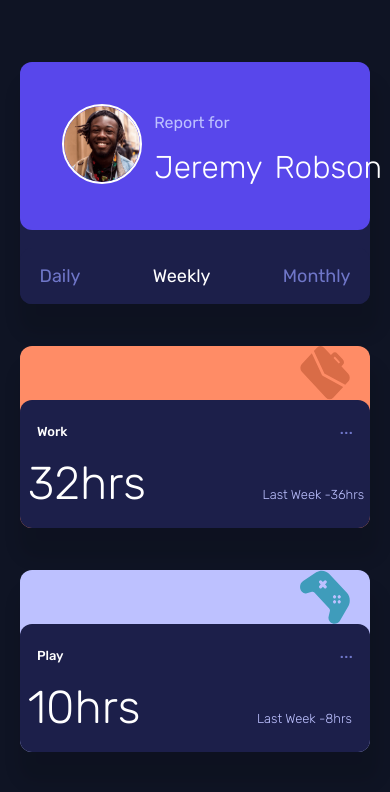
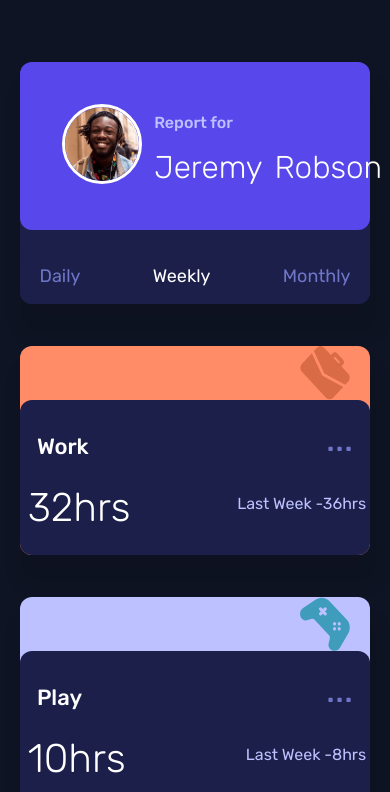
Before and after one commit to CipiVlad/time_tracking_dashboard, a React (Vite) app: page / in a window 390 px wide. Shown: the top 792 px of the page. Built offline with nearby package versions, Linux system fonts and the light colour scheme.

Commit message:
mobile styling matched, heading to final steps

```diff
--- a/src/components/ActivityCard.tsx
+++ b/src/components/ActivityCard.tsx
@@ -15,6 +15,7 @@ const ActivityCard = (props: Data & OptionTimeFrameProps) => {
                 <p className='activity'>{props.title}</p>
                 <div className='three_dots'>...</div>
             </div>
+            <div className="activity_time_flex_container">
                 <h2 className="activity_time">
                     {
                         props.optionTimeFrame === 'Daily'
@@ -23,7 +24,6 @@ const ActivityCard = (props: Data & OptionTimeFrameProps) => {
                                 ? timeframes.weekly.current
                                 : timeframes.monthly.current
                     }hrs
-
                 </h2>
                 <p className="activity_previous">Last Week -
                     {
@@ -34,6 +34,7 @@ const ActivityCard = (props: Data & OptionTimeFrameProps) => {
                                 : timeframes.monthly.previous
                     }hrs</p>
             </div>
+        </div>
     )
 }
 export default ActivityCard
--- a/src/scss/GridLayout.scss
+++ b/src/scss/GridLayout.scss
@@ -193,6 +193,7 @@
                     gap: 12px;
 
                     img {
+                        border: 3px solid white;
                         grid-area: img;
                         justify-content: baseline;
                         place-items: baseline;
@@ -206,6 +207,7 @@
                         grid-area: p1;
                         margin: 1vh 0;
                         font-size: medium;
+                        font-weight: $font-weight-500;
                     }
 
                     p:nth-of-type(2) {
@@ -256,15 +258,34 @@
 
                 .activity_heading_flexbox {
                     display: flex;
+
+                    .activity {
+                        color: white;
+                        font-weight: 500;
+                        font-size: 22px;
+                    }
+
+                    .three_dots {
+                        font-size: 36px;
+                    }
                 }
 
-                .activity_time {
-                    display: inline-block;
-                }
+                .activity_time_flex_container {
+                    display: flex;
+                    justify-content: space-between;
+                    align-items: center;
 
-                .activity_previous {
-                    display: inline;
-                    margin-left: 30%;
+                    .activity_time {
+                        // display: inline-block;
+                        font-size: 40px;
+                    }
+
+                    .activity_previous {
+                        // display: inline;
+                        // margin-left: 30%;
+                        font-size: medium;
+                        font-weight: $font-weight-400;
+                    }
                 }
             }
 
```
Lines whose indentation alone changed are shown as unchanged.
